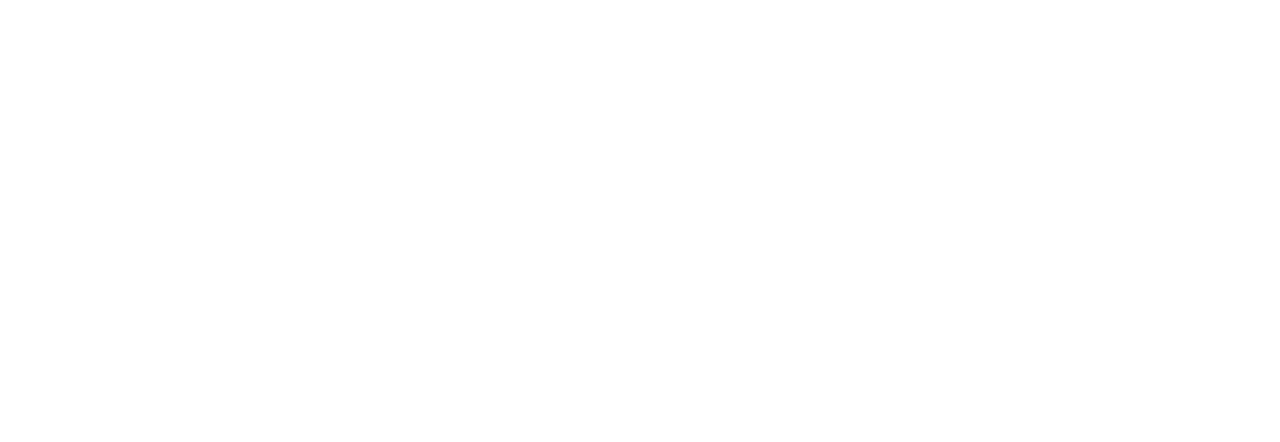
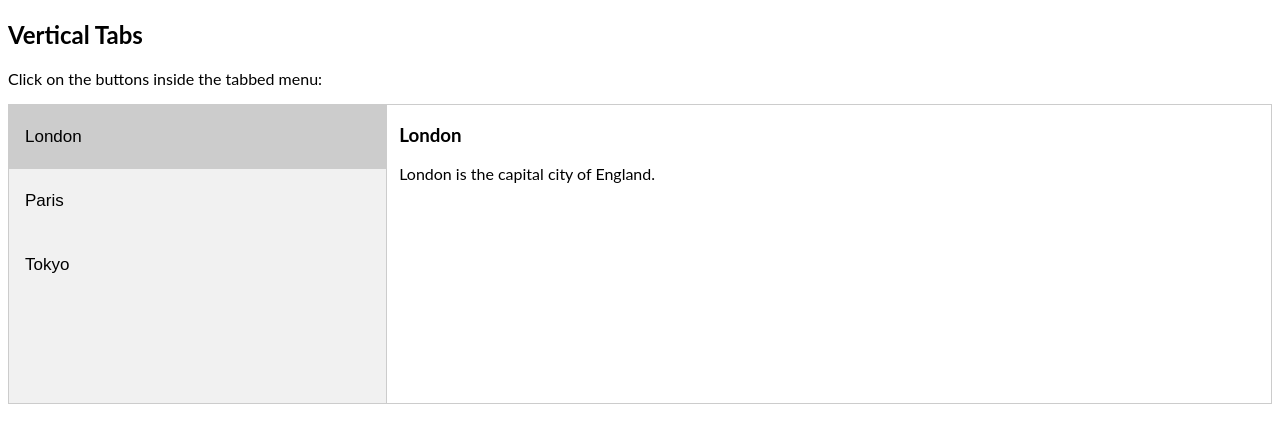
Before and after one commit to harimohan1990/varticaltabs-in-javascript, a website: page index.html in a window 1280 px wide. Drawn offline with Linux system fonts and the light colour scheme.

Commit message:
3 files modified

```diff
--- a/index.html
+++ b/index.html
@@ -0,0 +1,37 @@
+<!DOCTYPE html>
+<html>
+<head>
+<meta name="viewport" content="width=device-width, initial-scale=1">
+<link rel="stylesheet" type="text/css" href="./style.css"/>
+
+</head>
+<body>
+
+<h2>Vertical Tabs</h2>
+<p>Click on the buttons inside the tabbed menu:</p>
+
+<div class="tab">
+  <button class="tablinks" onclick="openCity(event, 'London')" id="defaultOpen">London</button>
+  <button class="tablinks" onclick="openCity(event, 'Paris')">Paris</button>
+  <button class="tablinks" onclick="openCity(event, 'Tokyo')">Tokyo</button>
+</div>
+
+<div id="London" class="tabcontent">
+  <h3>London</h3>
+  <p>London is the capital city of England.</p>
+</div>
+
+<div id="Paris" class="tabcontent">
+  <h3>Paris</h3>
+  <p>Paris is the capital of France.</p>
+</div>
+
+<div id="Tokyo" class="tabcontent">
+  <h3>Tokyo</h3>
+  <p>Tokyo is the capital of Japan.</p>
+</div>
+
+
+   <script src="./index.js"></script>
+</body>
+</html>
--- a/index.js
+++ b/index.js
@@ -1,6 +1,17 @@
-// Import stylesheets
-import './style.css';
 
-// Write Javascript code!
-const appDiv = document.getElementById('app');
-appDiv.innerHTML = `<h1>JS Starter</h1>`;
+function openCity(evt, cityName) {
+  var i, tabcontent, tablinks;
+  tabcontent = document.getElementsByClassName("tabcontent");
+  for (i = 0; i < tabcontent.length; i++) {
+    tabcontent[i].style.display = "none";
+  }
+  tablinks = document.getElementsByClassName("tablinks");
+  for (i = 0; i < tablinks.length; i++) {
+    tablinks[i].className = tablinks[i].className.replace(" active", "");
+  }
+  document.getElementById(cityName).style.display = "block";
+  evt.currentTarget.className += " active";
+}
+
+// Get the element with id="defaultOpen" and click on it
+document.getElementById("defaultOpen").click();
--- a/style.css
+++ b/style.css
@@ -1,3 +1,47 @@
-h1, h2 {
-  font-family: Lato;
+
+* {box-sizing: border-box}
+body {font-family: "Lato", sans-serif;}
+
+/* Style the tab */
+.tab {
+  float: left;
+  border: 1px solid #ccc;
+  background-color: #f1f1f1;
+  width: 30%;
+  height: 300px;
 }
+
+/* Style the buttons inside the tab */
+.tab button {
+  display: block;
+  background-color: inherit;
+  color: black;
+  padding: 22px 16px;
+  width: 100%;
+  border: none;
+  outline: none;
+  text-align: left;
+  cursor: pointer;
+  transition: 0.3s;
+  font-size: 17px;
+}
+
+/* Change background color of buttons on hover */
+.tab button:hover {
+  background-color: #ddd;
+}
+
+/* Create an active/current "tab button" class */
+.tab button.active {
+  background-color: #ccc;
+}
+
+/* Style the tab content */
+.tabcontent {
+  float: left;
+  padding: 0px 12px;
+  border: 1px solid #ccc;
+  width: 70%;
+  border-left: none;
+  height: 300px;
+}
```
